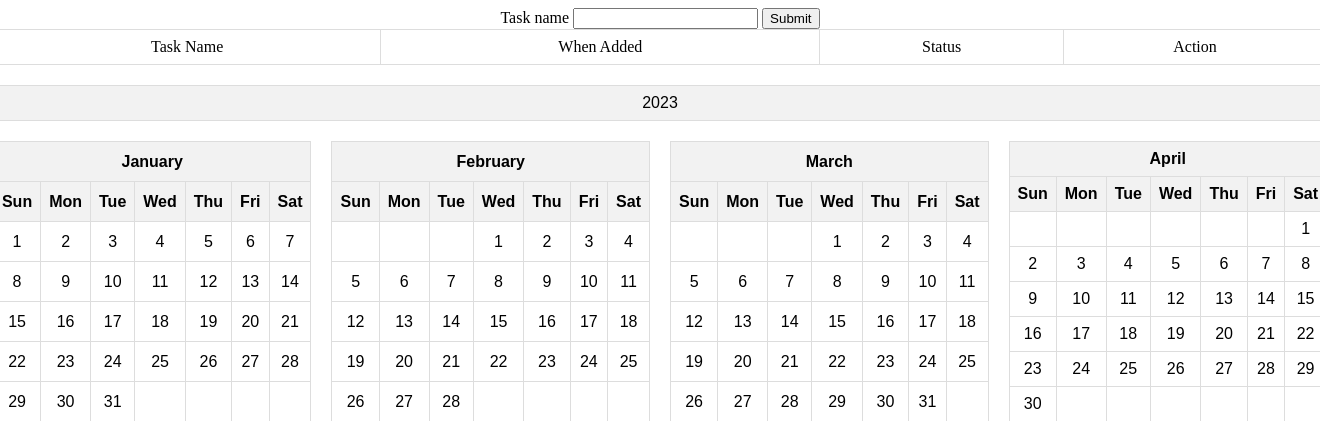
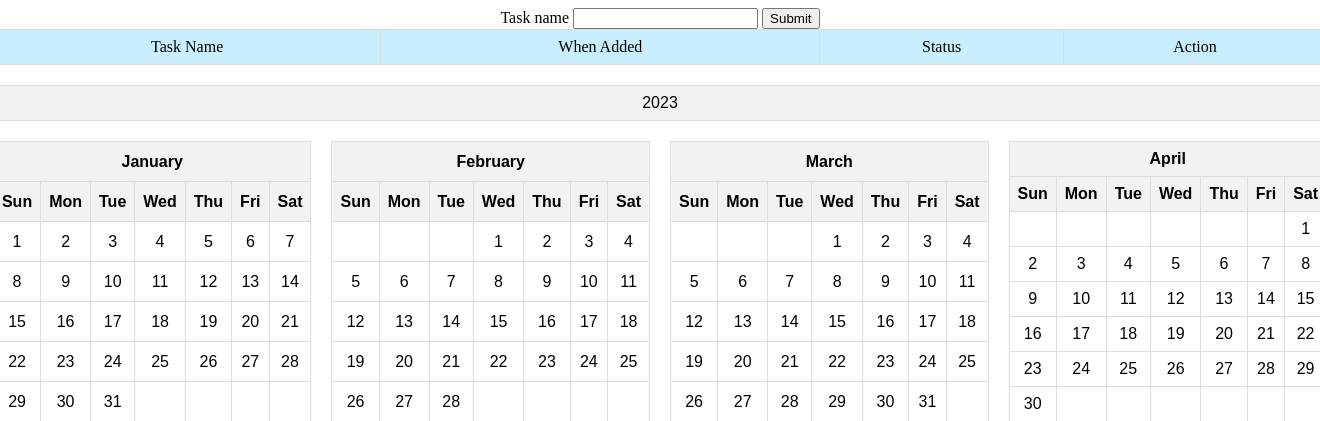
Before and after one commit to chaveniajeffry/django-todo, a Django app: page / in a window 1320 px wide. Shown: the top 421 px of the page. Run offline with Django 3.2, Linux system fonts and the light colour scheme; data that the repository does not hold is empty.

Commit message:
add color to table header for task table

```diff
--- a/djangoTodo/baseTodo/templates/baseTodo/home.html
+++ b/djangoTodo/baseTodo/templates/baseTodo/home.html
@@ -13,7 +13,7 @@
         <div id="visualContainer">
             <div id="taskContainer">
                 <table>
-                    <tr>
+                    <tr id="taskHeader">
                         <td>Task Name</td>
                         <td>When Added</td>
                         <td>Status</td>
--- a/djangoTodo/static/css/style.css
+++ b/djangoTodo/static/css/style.css
@@ -27,9 +27,6 @@ td {
   cursor: pointer;
 }
 
-td:hover {
-  background-color: #f2f2f2;
-}
 td#one {
   background: #e68080;
 }
@@ -67,3 +64,6 @@ th, td {
   background: #f2f2f2;
   margin: 20px 0;
 }
+#taskHeader{
+  background: #c9eefe;
+}
```
